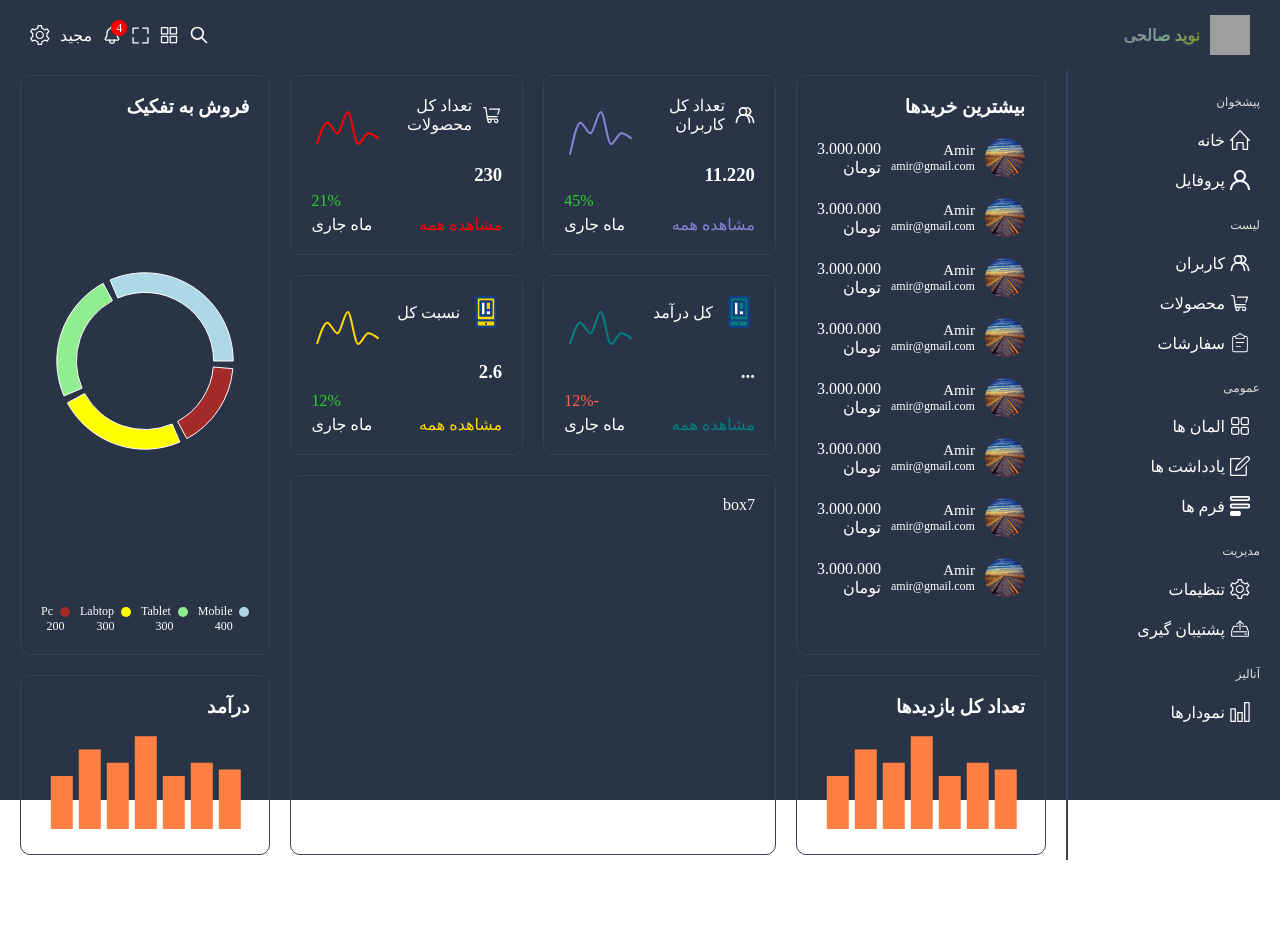
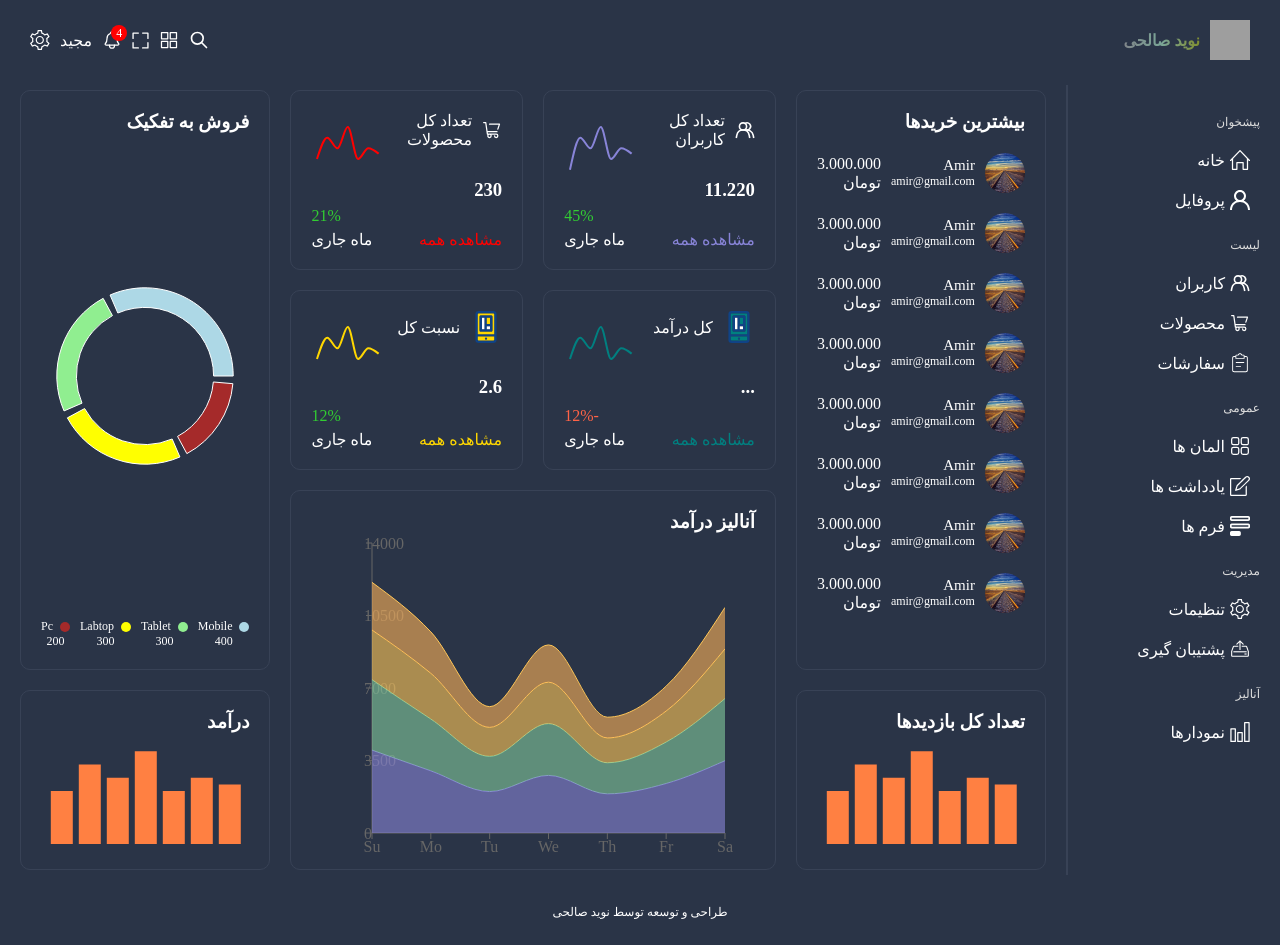
Before and after one commit to navidslh2/admin-dashbord, a React (Vite) app: page / in a window 1280 px wide. Before the commit the page ends 910 px from the top, so only its background shows below. Built offline with nearby package versions, Linux system fonts and the light colour scheme; grey boxes are pictures that could not be loaded.

Commit message:
feat:add AreaChartBox component

```diff
--- a/src/components/areaChartbox/AreaChartBox.tsx
+++ b/src/components/areaChartbox/AreaChartBox.tsx
@@ -1,11 +1,75 @@
+import {
+  Area,
+  AreaChart,
+  ResponsiveContainer,
+  Tooltip,
+  XAxis,
+  YAxis,
+} from "recharts";
+import "./areaChartBox.scss";
 
+type ChartItem = {
+  name: string;
+  mobile: number;
+  labtop: number;
+  tablet: number;
+};
+type Props = {
+  title: string;
+  chartData: ChartItem[];
+};
 
-const AreaChartBox = () => {
+const AreaChartBox = (props: Props) => {
   return (
-    <div>
+    <div className="areaChartBox">
+      <h3>{props.title}</h3>
+      <div className="chart">
+        <ResponsiveContainer width="100%" height="100%">
+          <AreaChart
+            data={props.chartData}
+            margin={{
+              top: 10,
+              right: 30,
+              left: 0,
+              bottom: 0,
+            }}
+          >
+            <XAxis dataKey="name" />
+            <YAxis />
+            <Tooltip contentStyle={{background:"transparent", border:"none"}} />
+            <Area
+              type="monotone"
+              dataKey="mobile"
+              stackId="1"
+              stroke="#8884d8"
+              fill="#8884d8"
+            />
+            <Area
+              type="monotone"
+              dataKey="labtop"
+              stackId="1"
+              stroke="#82ca9d"
+              fill="#82ca9d"
+            />
+            <Area
+              type="monotone"
+              dataKey="tablet"
+              stackId="1"
+              stroke="#ffc658"
+              fill="#ffc658"
+            />
+            <Area
+              type="monotone"
+              dataKey="pc"
+              stackId="1"
+              stroke="#ffc658"
+              fill="#fcb158"
+            />
+          </AreaChart>
+        </ResponsiveContainer>
+      </div>
+    </div>
+  );
+};
 
-    </div>
-  )
-}
-
-export default AreaChartBox
+export default AreaChartBox;
--- /dev/null
+++ b/src/components/areaChartbox/areaChartBox.scss
@@ -0,0 +1,8 @@
+.areaChartBox {
+  width: 100%;
+  height: 330px;
+  .chart {
+    width: 100%;
+    height: 100%;
+  }
+}
--- a/src/components/footer/footer.scss
+++ b/src/components/footer/footer.scss
@@ -1,6 +1,6 @@
 .footer {
     width: 100%;
-    height: 50px;
+    height: 65px;
     display: flex;
     align-items: center;
     justify-content: center;
--- a/src/components/menu/menu.scss
+++ b/src/components/menu/menu.scss
@@ -1,7 +1,7 @@
 @use "../../styles/index.scss" as *;
 
 .menu {
-    margin: 20px 0;
+    margin: 25px 0;
     display: flex;
     flex-direction: column;
     .item {
--- a/src/components/navbar/navbar.scss
+++ b/src/components/navbar/navbar.scss
@@ -1,7 +1,7 @@
 @use '../../styles/index.scss' as *;
 .navbar {
   width: 100%;
-  height: 70px;
+  height: 80px;
   padding: 10px 30px;
   display: flex;
   align-items: center;
--- a/src/data.ts
+++ b/src/data.ts
@@ -290,3 +290,17 @@ export const pieChartBoxSell = {
     { name: "Pc", value: 200, color: "brown" },
   ],
 };
+
+export const areaChartBoxRevenue = {
+  title: " آنالیز درآمد ",
+  dataKey: "value",
+  chartData: [
+    { name: "Su", mobile: 4000, labtop: 3400, tablet: 2400, pc: 2300 },
+    { name: "Mo", mobile: 3000, labtop: 2500, tablet: 2210, pc: 2000 },
+    { name: "Tu", mobile: 2000, labtop: 1700, tablet: 1400, pc: 1000 },
+    { name: "We", mobile: 2780, labtop: 2500, tablet: 2000, pc: 1800 },
+    { name: "Th", mobile: 1890, labtop: 1500, tablet: 1200, pc: 1000 },
+    { name: "Fr", mobile: 2390, labtop: 2000, tablet: 1500, pc: 1200 },
+    { name: "Sa", mobile: 3490, labtop: 3000, tablet: 2400, pc: 2000 },
+  ],
+};
--- a/src/pages/home/Home.tsx
+++ b/src/pages/home/Home.tsx
@@ -1,10 +1,11 @@
-import { BarChart } from "recharts";
+
 import ChartBox from "../../components/chartBox/ChartBox";
 import TopDeals from "../../components/topdeals/TopDeals";
-import { barChartBoxProfit, barChartBoxVisit, chartBoxConversion, chartBoxProduct, chartBoxRevenue, chartBoxUser, pieChartBoxSell } from "../../data";
+import { areaChartBoxRevenue, barChartBoxProfit, barChartBoxVisit, chartBoxConversion, chartBoxProduct, chartBoxRevenue, chartBoxUser, pieChartBoxSell } from "../../data";
 import "./home.scss";
-import BarChartBox from "../../components/barChartBox/barChartBox";
+import BarChartBox from "../../components/barChartBox/BarChartBox";
 import PieChartBox from "../../components/pieChartBox/PieChartBox";
+import AreaChartBox from "../../components/areaChartbox/AreaChartBox";
 
 const Home = () => {
   return (
@@ -27,7 +28,9 @@ const Home = () => {
       <div className="box box6">
         <ChartBox {...chartBoxConversion} />
       </div>
-      <div className="box box7">box7</div>
+      <div className="box box7">
+        <AreaChartBox  {...areaChartBoxRevenue}/>
+      </div>
       <div className="box box8">
         <BarChartBox {...barChartBoxVisit}/>
       </div>
--- a/src/styles/global.scss
+++ b/src/styles/global.scss
@@ -18,12 +18,13 @@ a {
 }
 
 .main {
-  width: 100vw;
-  height: 100vh;
   background-color: $main-bg;
   color: $main-color;
 }
 .container {
+  width: 100%;
+  height: 100%;
+  padding: 5px 0;
   display: flex;
 }
 .menuContainer {
```
